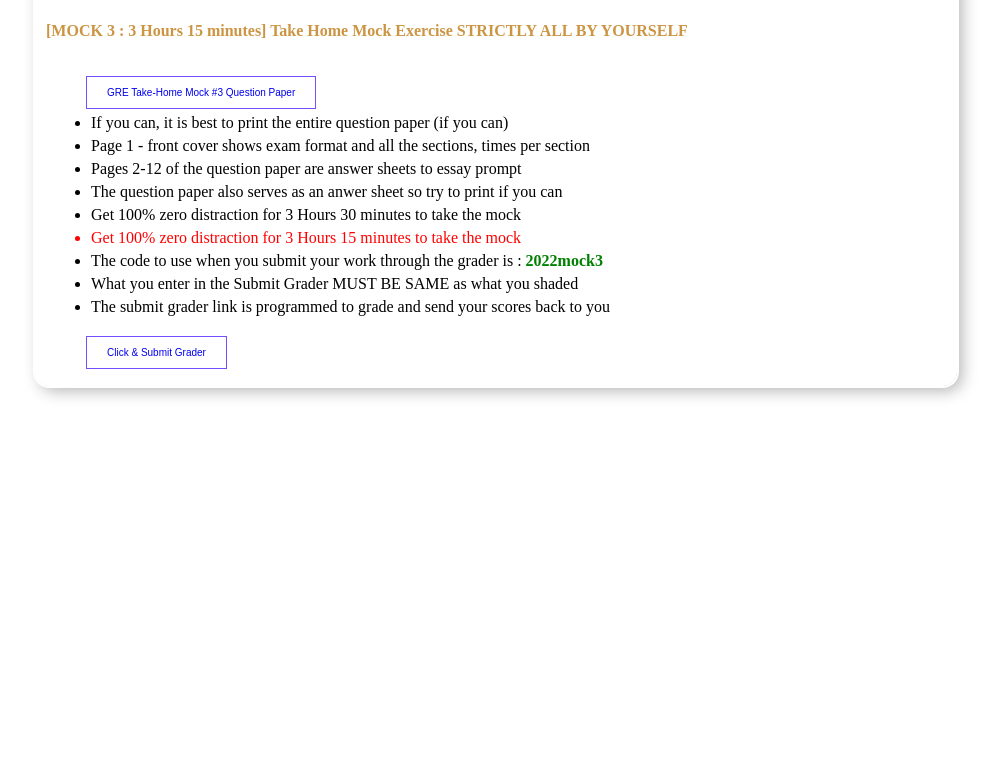
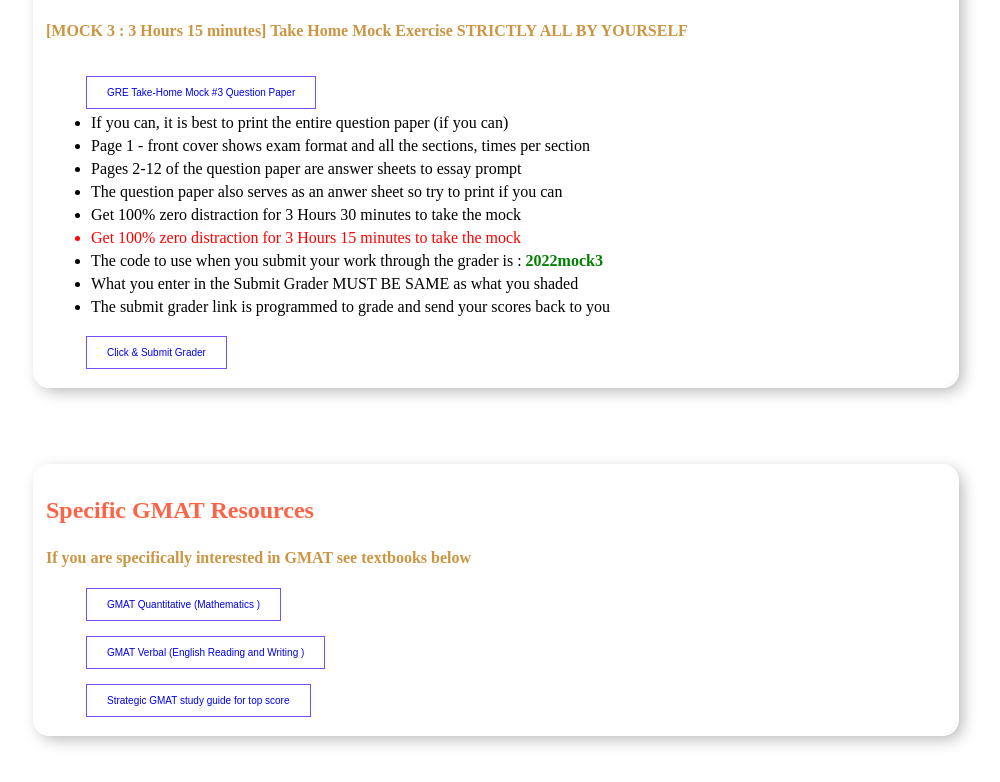
Before and after one commit to KofiBoadu/scholarshipaccess, a plain HTML site: page GRE/index.html in a window 1280 px wide. Shown: the part 3607-4389 px from the top of the page, without its empty margins (144-1144 px from the left). Before the commit the page ends 4041 px from the top, so only its background shows below. Drawn offline with Linux system fonts and the light colour scheme.

Commit message:
added the GMAT card and resources

```diff
--- a/GRE/index.html
+++ b/GRE/index.html
@@ -229,5 +229,34 @@
    </div>
 
 
+   <div class="introduction-box">
+      <div class="introduction">
+         <h2>Specific GMAT Resources</h2>
+         <h4>If you are specifically interested in GMAT see textbooks below</h4>
+
+         <ul class="buttons">
+               <button>
+                 <a href="https://acrobat.adobe.com/link/track?uri=urn:aaid:scds:US:36ac082c-5296-3825-8e8f-792ebe300151">GMAT Quantitative (Mathematics )
+               </a>
+               </button>
+
+            <button>
+               <a href="https://acrobat.adobe.com/link/track?uri=urn%3Aaaid%3Ascds%3AUS%3A5b79253b-10b8-3f19-b824-555d8705393d&viewer%21megaVerb=group-discover">GMAT Verbal (English Reading and Writing )
+               </a>
+             </button>
+
+             <button>
+               <a href="https://acrobat.adobe.com/link/track?uri=urn%3Aaaid%3Ascds%3AUS%3A5b79253b-10b8-3f19-b824-555d8705393d&viewer%21megaVerb=group-discover">Strategic GMAT study guide for top score
+               </a>
+             </button>
+
+
+         </ul>
+      </div>
+
+   </div>
+
+
+
 </body>
 </html>
```
